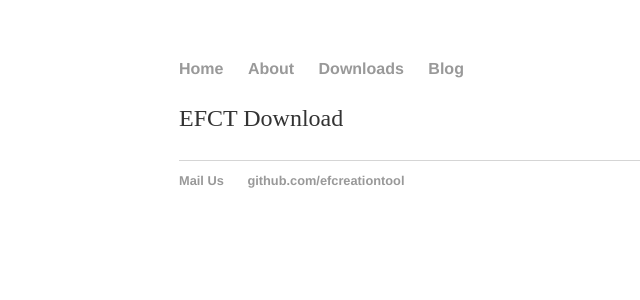
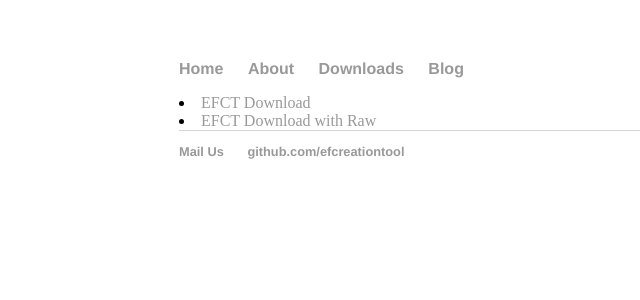
Before and after one commit to efcreationtool/efcreationtool.github.io, a Jekyll site: the page built from downloads/index.html, in a window 1280 px wide. Shown: the top 300 px of the page, without its empty margins (13-653 px from the left). Built offline with Jekyll 4.4.1, drawn with Linux system fonts in a browser that asks for light colours.

Commit message:
Update index.html

```diff
--- a/downloads/index.html
+++ b/downloads/index.html
@@ -2,4 +2,5 @@
 layout: default
 title: Downloads
 ---
-  <p>EFCT Download</p>
+<li><a href="https://efcreationtool.github.io/downloads/BaseConsoleApp.zip">EFCT Download</a></li>
+<li><a href="https://efcreationtool.github.io/downloads/BaseConsoleApp.zip?raw=true">EFCT Download with Raw</a></li>
```
